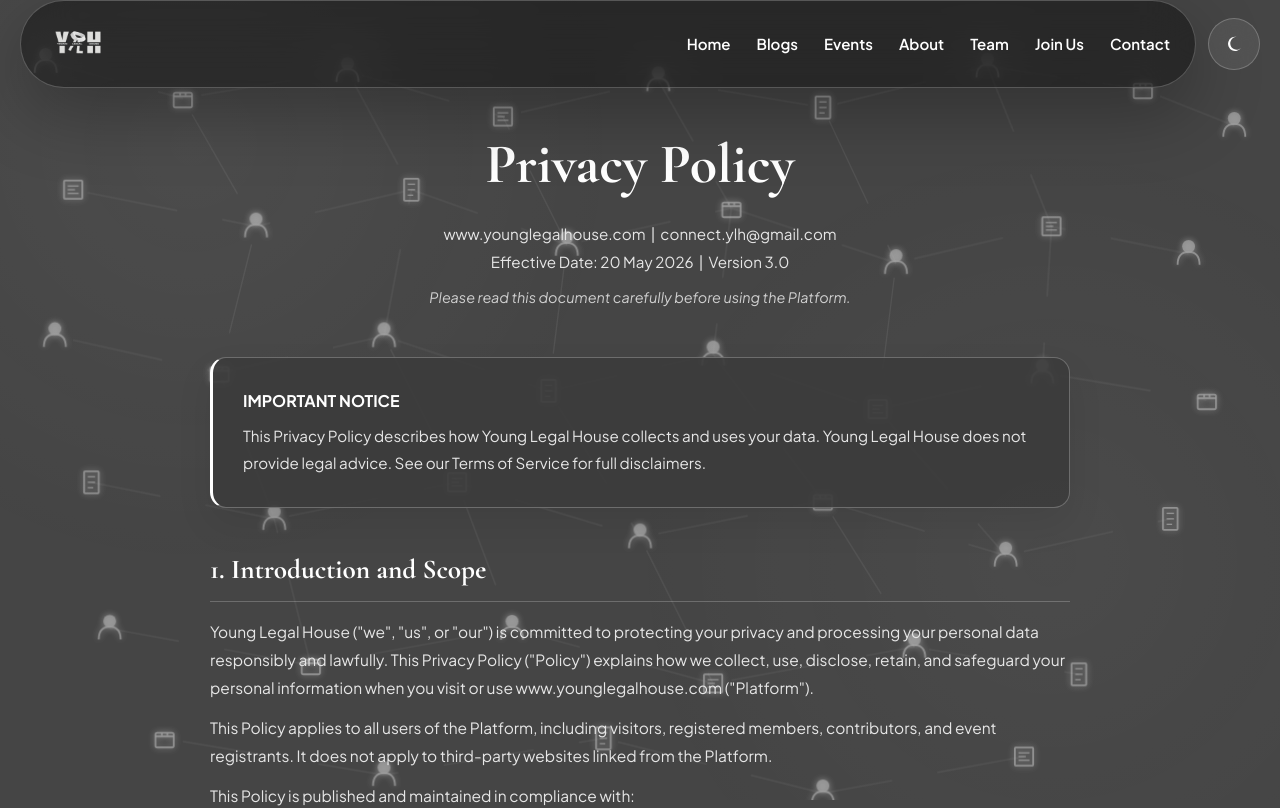
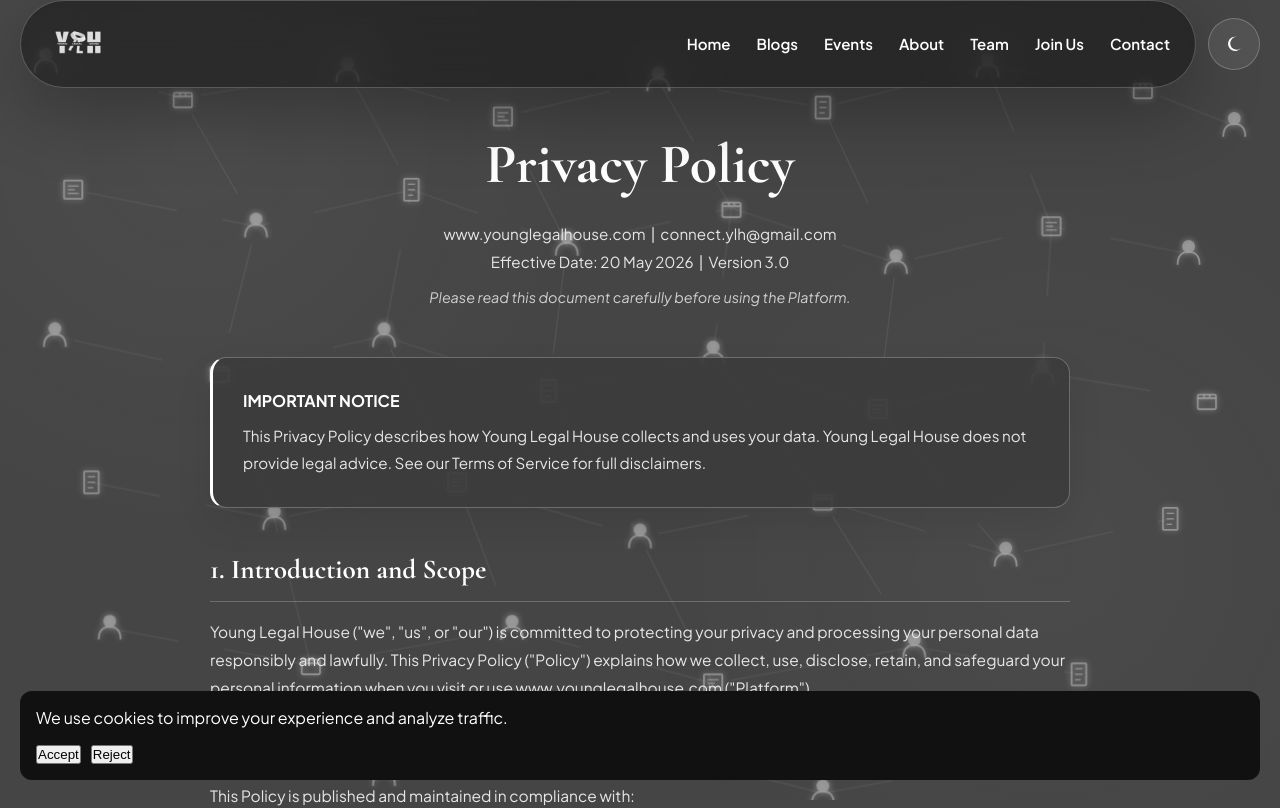
Before and after one commit to TejTalin/young-legal-house, a Next.js app: page /privacy in a window 1280 px wide. Shown: the top 808 px of the page. Built offline with nearby package versions, Linux system fonts and the light colour scheme.

Commit message:
Add CookieBanner and Analytics components to layout

```diff
--- a/app/layout.jsx
+++ b/app/layout.jsx
@@ -1,6 +1,8 @@
 import './globals.css';
 import Navbar from '@/components/Navbar';
 import Footer from '@/components/Footer';
+import CookieBanner from '@/components/CookieBanner';
+import { Analytics } from '@vercel/analytics/react';
 
 export const metadata = {
   title: 'Young Legal House',
@@ -20,6 +22,8 @@ export default function RootLayout({ children }) {
         <Navbar />
         {children}
         <Footer />
+        <Analytics />
+        <CookieBanner />
       </body>
     </html>
   );
```
